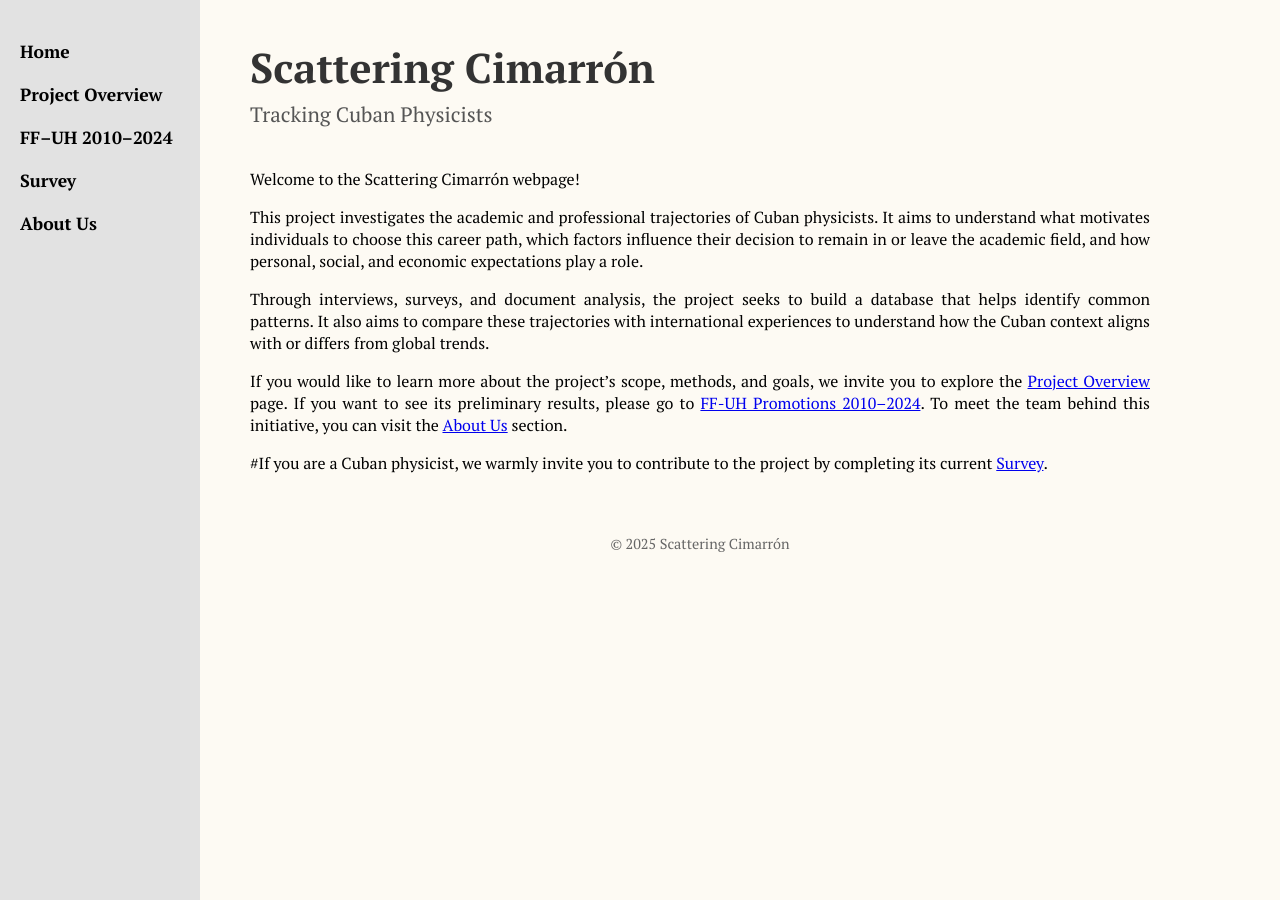
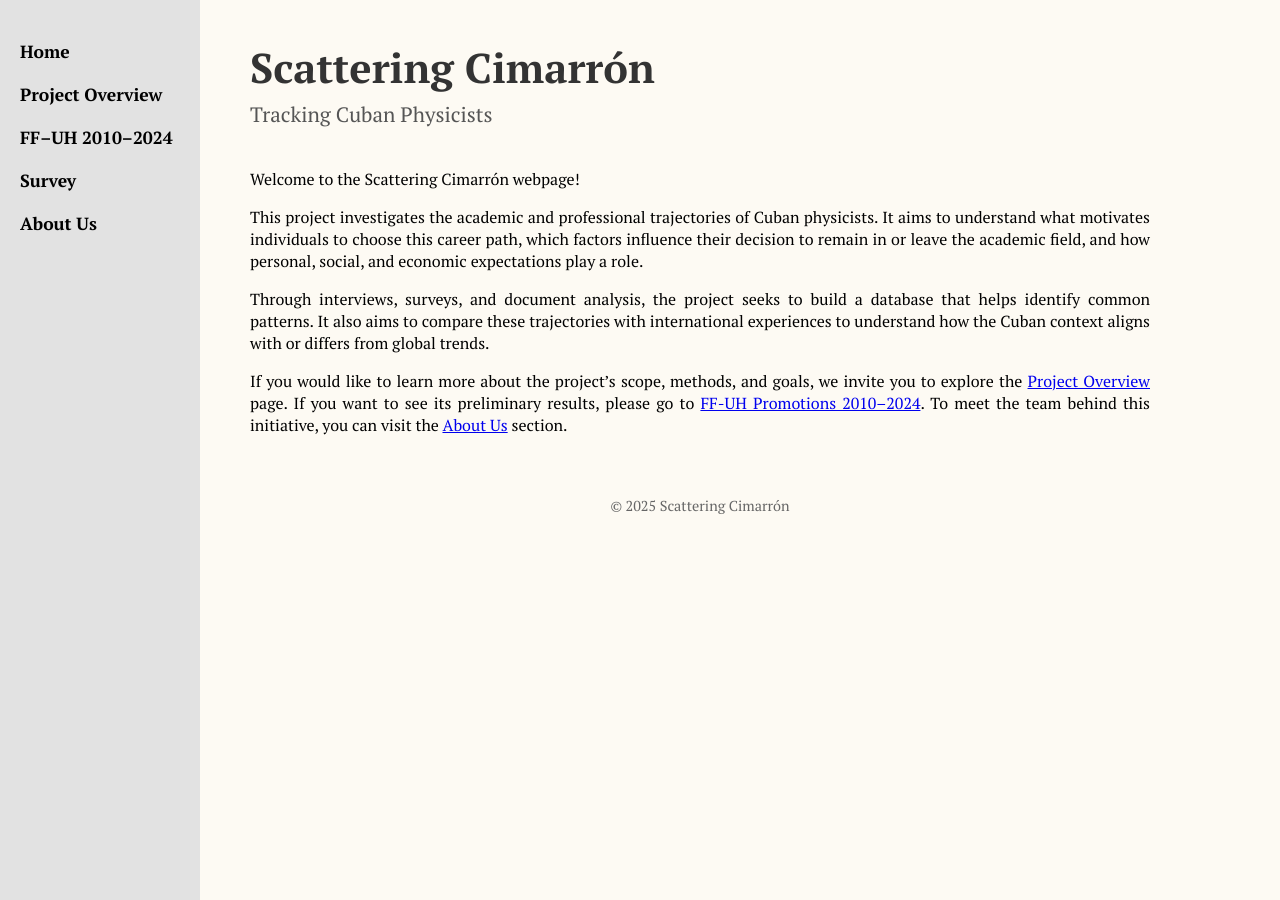
Before and after one commit to Gretica/Tracking_Cuban_Physicists, a Jekyll site: the page built from index.md, in a window 1280 px wide. Built offline with Jekyll 4.4.1, drawn with Linux system fonts in a browser that asks for light colours; part of the change alters nothing that is shown.

Commit message:
Update index.md

```diff
--- a/index.md
+++ b/index.md
@@ -10,4 +10,5 @@ Through interviews, surveys, and document analysis, the project seeks to build a
 
 If you would like to learn more about the project’s scope, methods, and goals, we invite you to explore the <a href="{{ site.baseurl }}/Project/">Project Overview</a> page. If you want to see its preliminary results, please go to <a href="{{ site.baseurl }}/Promo_2010_2024/">FF-UH Promotions 2010–2024</a>. To meet the team behind this initiative, you can visit the <a href="{{ site.baseurl }}/Aboutus/">About Us</a> section.
 
-#If you are a Cuban physicist, we warmly invite you to contribute to the project by completing its current <a href="{{ site.baseurl }}/survey/">Survey</a>.
+
+<!-- If you are a Cuban physicist, we warmly invite you to contribute to the project by completing its current <a href="{{ site.baseurl }}/survey/">Survey</a>. Esta oración es un comentario y no se mostrará al renderizar el Markdown -->
```
